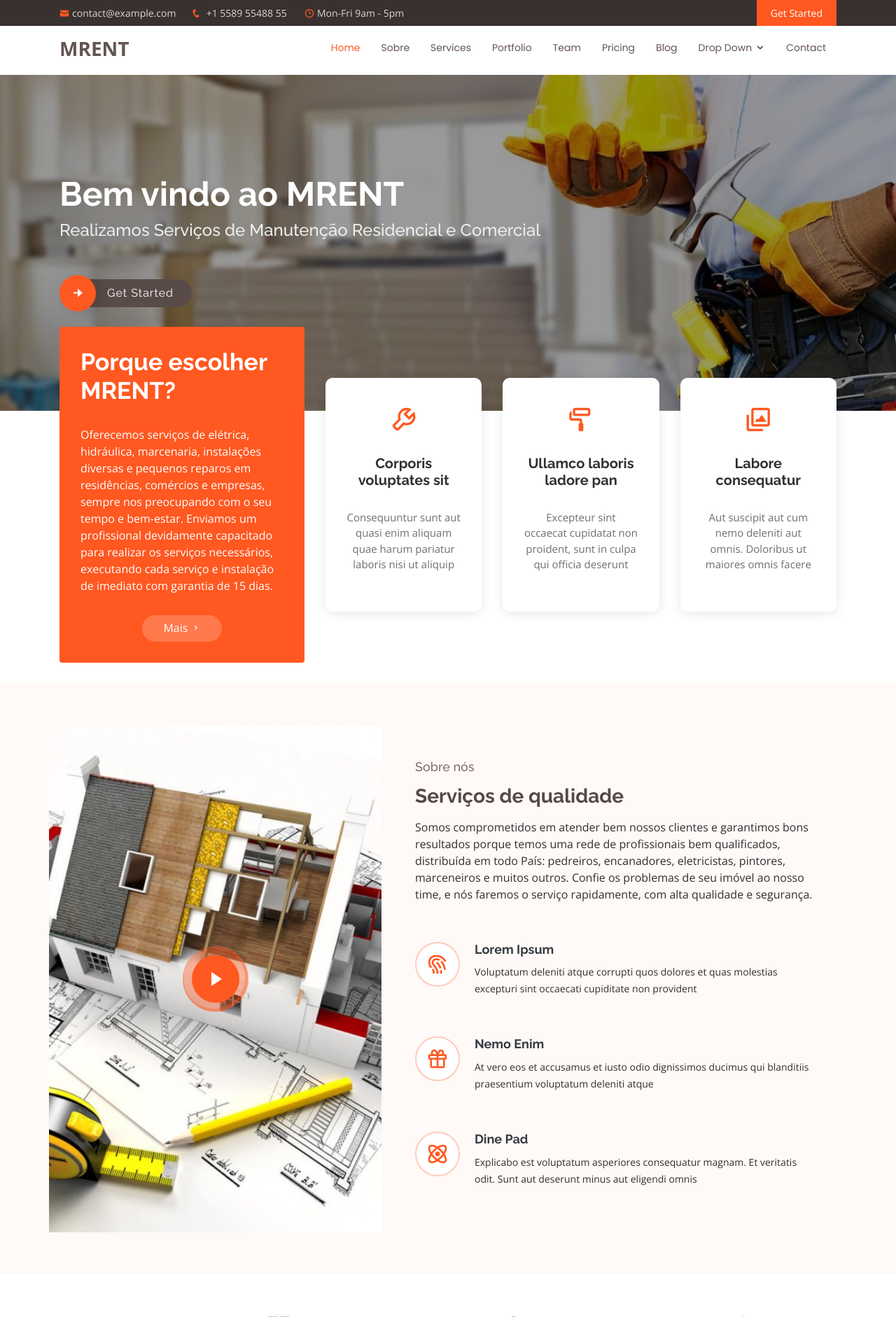
After one commit to assisprestes/mrent, a Django app: template projeto/mrent/assets/templates/servicos/index.html in a window 1280 px wide. The commit adds this page. Shown: the top 1882 px of the page at 70% size. Run offline with Django 3.2, Linux system fonts and the light colour scheme; the template is opened without the code that fills it, so the values that code supplies are empty; some libraries are stand-ins or nearby versions.

Commit message:
add index

```diff
--- a/projeto/mrent/apps/servicos/views.py
+++ b/projeto/mrent/apps/servicos/views.py
@@ -2,4 +2,4 @@
 
 def index(request):
 
-    return render(request,'index.html')
+    return render(request,'servicos/index.html')
--- a/projeto/mrent/assets/static/css/style.css
+++ b/projeto/mrent/assets/static/css/style.css
@@ -369,7 +369,7 @@
 #hero {
   width: 100%;
   height: 60vh;
-  background: url("../img/hero-bg.jpg") center center;
+  background: url("../img/hero-bg-1.jpg") center center;
   background-size: cover;
   position: relative;
   z-index: 1;
@@ -679,7 +679,7 @@
 }
 
 .about .video-box {
-  background: url("../img/about-img.jpg") center center no-repeat;
+  background: url("../img/home.jpg") center center no-repeat;
   background-size: cover;
   min-height: 500px;
 }
--- /dev/null
+++ b/projeto/mrent/assets/templates/base.html
@@ -0,0 +1,52 @@
+{% load static %}
+<!DOCTYPE html>
+<html lang="en">
+
+<head>
+  <meta charset="utf-8">
+  <meta content="width=device-width, initial-scale=1.0" name="viewport">
+
+  <title>MRENT</title>
+  <meta content="" name="descriptison">
+  <meta content="" name="keywords">
+
+  <!-- Favicons -->
+  <link href="{% static 'img/favicon.png' %}" rel="icon">
+  <link href="{% static 'img/apple-touch-icon.png' %}" rel="apple-touch-icon">
+
+  <!-- Google Fonts -->
+  <link href="https://fonts.googleapis.com/css?family=Open+Sans:300,300i,400,400i,600,600i,700,700i|Raleway:300,300i,400,400i,500,500i,600,600i,700,700i|Poppins:300,300i,400,400i,500,500i,600,600i,700,700i" rel="stylesheet">
+
+  <!-- Vendor CSS Files -->
+  <link href="{% static 'vendor/bootstrap/css/bootstrap.min.css' %}" rel="stylesheet">
+  <link href="{% static 'vendor/icofont/icofont.min.css' %}" rel="stylesheet">
+  <link href="{% static 'vendor/boxicons/css/boxicons.min.css' %}" rel="stylesheet">
+  <link href="{% static 'vendor/venobox/venobox.css' %}" rel="stylesheet">
+  <link href="{% static 'vendor/owl.carousel/assets/owl.carousel.min.css' %}" rel="stylesheet">
+  <link href="{% static 'vendor/aos/aos.css' %}" rel="stylesheet">
+
+  <!-- Template Main CSS File -->
+  <link href="{% static 'css/style.css' %}" rel="stylesheet">
+
+</head>
+
+<body>
+
+  {% block content %} {% endblock %}
+  <!-- Vendor JS Files -->
+  <script src="{% static 'vendor/jquery/jquery.min.js' %}"></script>
+  <script src="{% static 'vendor/bootstrap/js/bootstrap.bundle.min.js' %}"></script>
+  <script src="{% static 'vendor/jquery.easing/jquery.easing.min.js' %}"></script>
+  <script src="{% static 'vendor/php-email-form/validate.js' %}"></script>
+  <script src="{% static 'vendor/jquery-sticky/jquery.sticky.js' %}"></script>
+  <script src="{% static 'vendor/venobox/venobox.min.js' %}"></script>
+  <script src="{% static 'vendor/owl.carousel/owl.carousel.min.js' %}"></script>
+  <script src="{% static 'vendor/isotope-layout/isotope.pkgd.min.js' %}"></script>
+  <script src="{% static 'vendor/aos/aos.js' %}"></script>
+
+  <!-- Template Main JS File -->
+  <script src="{% static 'js/main.js' %}"></script>
+
+</body>
+
+</html>
--- /dev/null
+++ b/projeto/mrent/assets/templates/partials/footer.html
@@ -0,0 +1,74 @@
+{% load static %}
+  <!-- ======= Footer ======= -->
+  <footer id="footer">
+
+    <div class="footer-top">
+      <div class="container">
+        <div class="row">
+
+          <div class="col-lg-3 col-md-6 footer-contact">
+            <h3>Flexor</h3>
+            <p>
+              A108 Adam Street <br>
+              New York, NY 535022<br>
+              United States <br><br>
+              <strong>Phone:</strong> +1 5589 55488 55<br>
+              <strong>Email:</strong> info@example.com<br>
+            </p>
+          </div>
+
+          <div class="col-lg-2 col-md-6 footer-links">
+            <h4>Useful Links</h4>
+            <ul>
+              <li><i class="bx bx-chevron-right"></i> <a href="#">Home</a></li>
+              <li><i class="bx bx-chevron-right"></i> <a href="#">About us</a></li>
+              <li><i class="bx bx-chevron-right"></i> <a href="#">Services</a></li>
+              <li><i class="bx bx-chevron-right"></i> <a href="#">Terms of service</a></li>
+              <li><i class="bx bx-chevron-right"></i> <a href="#">Privacy policy</a></li>
+            </ul>
+          </div>
+
+          <div class="col-lg-3 col-md-6 footer-links">
+            <h4>Our Services</h4>
+            <ul>
+              <li><i class="bx bx-chevron-right"></i> <a href="#">Web Design</a></li>
+              <li><i class="bx bx-chevron-right"></i> <a href="#">Web Development</a></li>
+              <li><i class="bx bx-chevron-right"></i> <a href="#">Product Management</a></li>
+              <li><i class="bx bx-chevron-right"></i> <a href="#">Marketing</a></li>
+              <li><i class="bx bx-chevron-right"></i> <a href="#">Graphic Design</a></li>
+            </ul>
+          </div>
+
+          <div class="col-lg-4 col-md-6 footer-newsletter">
+            <h4>Join Our Newsletter</h4>
+            <p>Tamen quem nulla quae legam multos aute sint culpa legam noster magna</p>
+            <form action="" method="post">
+              <input type="email" name="email"><input type="submit" value="Subscribe">
+            </form>
+          </div>
+
+        </div>
+      </div>
+    </div>
+
+    <div class="container d-lg-flex py-4">
+
+      <div class="mr-lg-auto text-center text-lg-left">
+        <div class="copyright">
+          &copy; Copyright <strong><span>Flexor</span></strong>. All Rights Reserved
+        </div>
+        <div class="credits">
+          Designed by <a href="https://bootstrapmade.com/">BootstrapMade</a>
+        </div>
+      </div>
+      <div class="social-links text-center text-lg-right pt-3 pt-lg-0">
+        <a href="#" class="twitter"><i class="bx bxl-twitter"></i></a>
+        <a href="#" class="facebook"><i class="bx bxl-facebook"></i></a>
+        <a href="#" class="instagram"><i class="bx bxl-instagram"></i></a>
+        <a href="#" class="google-plus"><i class="bx bxl-skype"></i></a>
+        <a href="#" class="linkedin"><i class="bx bxl-linkedin"></i></a>
+      </div>
+    </div>
+  </footer><!-- End Footer -->
+
+  <a href="#" class="back-to-top"><i class="icofont-simple-up"></i></a>
--- a/projeto/mrent/assets/templates/index.html
+++ b/projeto/mrent/assets/templates/servicos/index.html
@@ -1,41 +1,6 @@
-<!DOCTYPE html>
-<html lang="en">
-
-<head>
-  <meta charset="utf-8">
-  <meta content="width=device-width, initial-scale=1.0" name="viewport">
-
-  <title>Flexor Bootstrap Template - Index</title>
-  <meta content="" name="descriptison">
-  <meta content="" name="keywords">
-
-  <!-- Favicons -->
-  <link href="{% static 'img/favicon.png' %}" rel="icon">
-  <link href="{% static 'img/apple-touch-icon.png' %}" rel="apple-touch-icon">
-
-  <!-- Google Fonts -->
-  <link href="https://fonts.googleapis.com/css?family=Open+Sans:300,300i,400,400i,600,600i,700,700i|Raleway:300,300i,400,400i,500,500i,600,600i,700,700i|Poppins:300,300i,400,400i,500,500i,600,600i,700,700i" rel="stylesheet">
-
-  <!-- Vendor CSS Files -->
-  <link href="{% static 'vendor/bootstrap/css/bootstrap.min.css' %}" rel="stylesheet">
-  <link href="{% static 'vendor/icofont/icofont.min.css' %}" rel="stylesheet">
-  <link href="{% static 'vendor/boxicons/css/boxicons.min.css' %}" rel="stylesheet">
-  <link href="{% static 'vendor/venobox/venobox.css' %}" rel="stylesheet">
-  <link href="{% static 'vendor/owl.carousel/assets/owl.carousel.min.css' %}" rel="stylesheet">
-  <link href="{% static 'vendor/aos/aos.css' %}" rel="stylesheet">
-
-  <!-- Template Main CSS File -->
-  <link href="{% static 'css/style.css' %}" rel="stylesheet">
-
-  <!-- =======================================================
-  * Template Name: Flexor - v2.2.0
-  * Template URL: https://bootstrapmade.com/flexor-free-multipurpose-bootstrap-template/
-  * Author: BootstrapMade.com
-  * License: https://bootstrapmade.com/license/
-  ======================================================== -->
-</head>
-
-<body>
+{% extends 'base.html' %}
+{% load static %}
+{% block content %}
 
   <!-- ======= Top Bar ======= -->
   <section id="topbar" class="d-none d-lg-block">
@@ -59,7 +24,7 @@
     <div class="container d-flex">
 
       <div class="logo mr-auto">
-        <h1 class="text-light"><a href="index.html"><span>Flexor</span></a></h1>
+        <h1 class="text-light"><a href="index.html"><span>MRENT</span></a></h1>
         <!-- Uncomment below if you prefer to use an image logo -->
         <!-- <a href="index.html"><img src="{% static 'img/logo.png" alt="" class="img-fluid"></a>-->
       </div>
@@ -67,7 +32,7 @@
       <nav class="nav-menu d-none d-lg-block">
         <ul>
           <li class="active"><a href="index.html">Home</a></li>
-          <li><a href="#about">About</a></li>
+          <li><a href="#about">Sobre</a></li>
           <li><a href="#services">Services</a></li>
           <li><a href="#portfolio">Portfolio</a></li>
           <li><a href="#team">Team</a></li>
@@ -101,8 +66,8 @@
   <!-- ======= Hero Section ======= -->
   <section id="hero" class="d-flex flex-column justify-content-center align-items-center">
     <div class="container" data-aos="fade-in">
-      <h1>Welcome to Flexor</h1>
-      <h2>We are team of talanted designers making websites with Bootstrap</h2>
+      <h1>Bem vindo ao MRENT</h1>
+      <h2>Realizamos Serviços de Manutenção Residencial e Comercial</h2>
       <div class="d-flex align-items-center">
         <i class="bx bxs-right-arrow-alt get-started-icon"></i>
         <a href="#about" class="btn-get-started scrollto">Get Started</a>
@@ -119,13 +84,13 @@
         <div class="row">
           <div class="col-xl-4 col-lg-5" data-aos="fade-up">
             <div class="content">
-              <h3>Why Choose Flexor for your company website?</h3>
+              <h3>Porque escolher MRENT?</h3>
               <p>
-                Lorem ipsum dolor sit amet, consectetur adipiscing elit, sed do eiusmod tempor incididunt ut labore et dolore magna aliqua.
-                Asperiores dolores sed et. Tenetur quia eos. Autem tempore quibusdam vel necessitatibus optio ad corporis.
+                Oferecemos serviços de elétrica, hidráulica, marcenaria, instalações diversas e pequenos reparos em residências, comércios e empresas, sempre nos preocupando com o seu tempo e bem-estar.
+                Enviamos um profissional devidamente capacitado para realizar os serviços necessários, executando cada serviço e instalação de imediato com garantia de 15 dias.
               </p>
               <div class="text-center">
-                <a href="#" class="more-btn">Learn More <i class="bx bx-chevron-right"></i></a>
+                <a href="#" class="more-btn">Mais <i class="bx bx-chevron-right"></i></a>
               </div>
             </div>
           </div>
@@ -134,14 +99,14 @@
               <div class="row">
                 <div class="col-xl-4 d-flex align-items-stretch" data-aos="fade-up" data-aos-delay="100">
                   <div class="icon-box mt-4 mt-xl-0">
-                    <i class="bx bx-receipt"></i>
+                    <i class="bx bx-wrench"></i>
                     <h4>Corporis voluptates sit</h4>
                     <p>Consequuntur sunt aut quasi enim aliquam quae harum pariatur laboris nisi ut aliquip</p>
                   </div>
                 </div>
                 <div class="col-xl-4 d-flex align-items-stretch" data-aos="fade-up" data-aos-delay="200">
                   <div class="icon-box mt-4 mt-xl-0">
-                    <i class="bx bx-cube-alt"></i>
+                    <i class="bx bx-paint-roll"></i>
                     <h4>Ullamco laboris ladore pan</h4>
                     <p>Excepteur sint occaecat cupidatat non proident, sunt in culpa qui officia deserunt</p>
                   </div>
@@ -171,9 +136,9 @@
           </div>
 
           <div class="col-xl-7 col-lg-6 icon-boxes d-flex flex-column align-items-stretch justify-content-center py-5 px-lg-5">
-            <h4 data-aos="fade-up">About us</h4>
-            <h3 data-aos="fade-up">Enim quis est voluptatibus aliquid consequatur fugiat</h3>
-            <p data-aos="fade-up">Esse voluptas cumque vel exercitationem. Reiciendis est hic accusamus. Non ipsam et sed minima temporibus laudantium. Soluta voluptate sed facere corporis dolores excepturi. Libero laboriosam sint et id nulla tenetur. Suscipit aut voluptate.</p>
+            <h4 data-aos="fade-up">Sobre nós</h4>
+            <h3 data-aos="fade-up">Serviços de qualidade</h3>
+            <p data-aos="fade-up">Somos comprometidos em atender bem nossos clientes e garantimos bons resultados porque temos uma rede de profissionais bem qualificados, distribuída em todo País: pedreiros, encanadores, eletricistas, pintores, marceneiros e muitos outros. Confie os problemas de seu imóvel ao nosso time, e nós faremos o serviço rapidamente, com alta qualidade e segurança.</p>
 
             <div class="icon-box" data-aos="fade-up">
               <div class="icon"><i class="bx bx-fingerprint"></i></div>
@@ -222,51 +187,51 @@
       <div class="container">
 
         <div class="section-title" data-aos="fade-up">
-          <h2>Services</h2>
-          <p>Magnam dolores commodi suscipit. Necessitatibus eius consequatur ex aliquid fuga eum quidem. Sit sint consectetur velit. Quisquam quos quisquam cupiditate. Et nemo qui impedit suscipit alias ea. Quia fugiat sit in iste officiis commodi quidem hic quas.</p>
+          <h2>Serviços</h2>
+          <p>Contamos com uma grande gama de profissionais prontos a resolver seus problemas.</p>
         </div>
 
         <div class="row">
           <div class="col-lg-4 col-md-6" data-aos="fade-up">
             <div class="icon-box">
-              <div class="icon"><i class="icofont-computer"></i></div>
-              <h4 class="title"><a href="">Lorem Ipsum</a></h4>
-              <p class="description">Voluptatum deleniti atque corrupti quos dolores et quas molestias excepturi sint occaecati cupiditate non provident</p>
+              <div class="icon"><i class="icofont-tools-alt-2"></i></div>
+              <h4 class="title"><a href="">Eletricista</a></h4>
+              <p class="description">Oferecemos serviços de manutenções e instalações  elétricas em geral</p>
             </div>
           </div>
           <div class="col-lg-4 col-md-6" data-aos="fade-up" data-aos-delay="100">
             <div class="icon-box">
-              <div class="icon"><i class="icofont-chart-bar-graph"></i></div>
-              <h4 class="title"><a href="">Dolor Sitema</a></h4>
-              <p class="description">Minim veniam, quis nostrud exercitation ullamco laboris nisi ut aliquip ex ea commodo consequat tarad limino ata</p>
+              <div class="icon"><i class="icofont-safety-hat"></i></div>
+              <h4 class="title"><a href="">Encanador</a></h4>
+              <p class="description">Serviços hidráulicos em geral, reparos de vazamentos, desimtupimentos, troca de torneiras, vasos sanitários</p>
             </div>
           </div>
           <div class="col-lg-4 col-md-6" data-aos="fade-up" data-aos-delay="200">
             <div class="icon-box">
-              <div class="icon"><i class="icofont-earth"></i></div>
-              <h4 class="title"><a href="">Sed ut perspiciatis</a></h4>
-              <p class="description">Duis aute irure dolor in reprehenderit in voluptate velit esse cillum dolore eu fugiat nulla pariatur</p>
+              <div class="icon"><i class="icofont-drill"></i></div>
+              <h4 class="title"><a href="">Ar Condicionado</a></h4>
+              <p class="description">Instalação de aparelhos de ar condicionado, manutenção, limpeza, regulagem, contrato para empresas e prédios.</p>
             </div>
           </div>
           <div class="col-lg-4 col-md-6" data-aos="fade-up" data-aos-delay="300">
             <div class="icon-box">
-              <div class="icon"><i class="icofont-image"></i></div>
-              <h4 class="title"><a href="">Magni Dolores</a></h4>
-              <p class="description">Excepteur sint occaecat cupidatat non proident, sunt in culpa qui officia deserunt mollit anim id est laborum</p>
+              <div class="icon"><i class="icofont-trowel"></i></div>
+              <h4 class="title"><a href="">Manutenções e Reformas</a></h4>
+              <p class="description">Retoques de alvenaria, piso, azulejos, papel de parede, corrimão, olho mágico, portas e janelas</p>
             </div>
           </div>
           <div class="col-lg-4 col-md-6" data-aos="fade-up" data-aos-delay="400">
             <div class="icon-box">
-              <div class="icon"><i class="icofont-settings"></i></div>
-              <h4 class="title"><a href="">Nemo Enim</a></h4>
-              <p class="description">At vero eos et accusamus et iusto odio dignissimos ducimus qui blanditiis praesentium voluptatum deleniti atque</p>
+              <div class="icon"><i class="icofont-ui-theme"></i></div>
+              <h4 class="title"><a href="">Pintura e Dry Wall</a></h4>
+              <p class="description">Serviços de pinturas em casas, apartamentos e prédios, montagem de drywall, manutenção e projeto.</p>
             </div>
           </div>
           <div class="col-lg-4 col-md-6" data-aos="fade-up" data-aos-delay="500">
             <div class="icon-box">
-              <div class="icon"><i class="icofont-tasks-alt"></i></div>
-              <h4 class="title"><a href="">Eiusmod Tempor</a></h4>
-              <p class="description">Et harum quidem rerum facilis est et expedita distinctio. Nam libero tempore, cum soluta nobis est eligendi</p>
+              <div class="icon"><i class="icofont-wrench"></i></div>
+              <h4 class="title"><a href="">Instalações em Geral</a></h4>
+              <p class="description">Instalação de exaustores, varais, roteadores, repetidores e cabeamento de internet, ventiladores de teto e outros equipamentos residênciais</p>
             </div>
           </div>
         </div>
@@ -811,98 +776,5 @@
 
   </main><!-- End #main -->
 
-  <!-- ======= Footer ======= -->
-  <footer id="footer">
-
-    <div class="footer-top">
-      <div class="container">
-        <div class="row">
-
-          <div class="col-lg-3 col-md-6 footer-contact">
-            <h3>Flexor</h3>
-            <p>
-              A108 Adam Street <br>
-              New York, NY 535022<br>
-              United States <br><br>
-              <strong>Phone:</strong> +1 5589 55488 55<br>
-              <strong>Email:</strong> info@example.com<br>
-            </p>
-          </div>
-
-          <div class="col-lg-2 col-md-6 footer-links">
-            <h4>Useful Links</h4>
-            <ul>
-              <li><i class="bx bx-chevron-right"></i> <a href="#">Home</a></li>
-              <li><i class="bx bx-chevron-right"></i> <a href="#">About us</a></li>
-              <li><i class="bx bx-chevron-right"></i> <a href="#">Services</a></li>
-              <li><i class="bx bx-chevron-right"></i> <a href="#">Terms of service</a></li>
-              <li><i class="bx bx-chevron-right"></i> <a href="#">Privacy policy</a></li>
-            </ul>
-          </div>
-
-          <div class="col-lg-3 col-md-6 footer-links">
-            <h4>Our Services</h4>
-            <ul>
-              <li><i class="bx bx-chevron-right"></i> <a href="#">Web Design</a></li>
-              <li><i class="bx bx-chevron-right"></i> <a href="#">Web Development</a></li>
-              <li><i class="bx bx-chevron-right"></i> <a href="#">Product Management</a></li>
-              <li><i class="bx bx-chevron-right"></i> <a href="#">Marketing</a></li>
-              <li><i class="bx bx-chevron-right"></i> <a href="#">Graphic Design</a></li>
-            </ul>
-          </div>
-
-          <div class="col-lg-4 col-md-6 footer-newsletter">
-            <h4>Join Our Newsletter</h4>
-            <p>Tamen quem nulla quae legam multos aute sint culpa legam noster magna</p>
-            <form action="" method="post">
-              <input type="email" name="email"><input type="submit" value="Subscribe">
-            </form>
-          </div>
-
-        </div>
-      </div>
-    </div>
-
-    <div class="container d-lg-flex py-4">
-
-      <div class="mr-lg-auto text-center text-lg-left">
-        <div class="copyright">
-          &copy; Copyright <strong><span>Flexor</span></strong>. All Rights Reserved
-        </div>
-        <div class="credits">
-          <!-- All the links in the footer should remain intact. -->
-          <!-- You can delete the links only if you purchased the pro version. -->
-          <!-- Licensing information: https://bootstrapmade.com/license/ -->
-          <!-- Purchase the pro version with working PHP/AJAX contact form: https://bootstrapmade.com/flexor-free-multipurpose-bootstrap-template/ -->
-          Designed by <a href="https://bootstrapmade.com/">BootstrapMade</a>
-        </div>
-      </div>
-      <div class="social-links text-center text-lg-right pt-3 pt-lg-0">
-        <a href="#" class="twitter"><i class="bx bxl-twitter"></i></a>
-        <a href="#" class="facebook"><i class="bx bxl-facebook"></i></a>
-        <a href="#" class="instagram"><i class="bx bxl-instagram"></i></a>
-        <a href="#" class="google-plus"><i class="bx bxl-skype"></i></a>
-        <a href="#" class="linkedin"><i class="bx bxl-linkedin"></i></a>
-      </div>
-    </div>
-  </footer><!-- End Footer -->
-
-  <a href="#" class="back-to-top"><i class="icofont-simple-up"></i></a>
-
-  <!-- Vendor JS Files -->
-  <script src="{% static 'vendor/jquery/jquery.min.js' %}"></script>
-  <script src="{% static 'vendor/bootstrap/js/bootstrap.bundle.min.js' %}"></script>
-  <script src="{% static 'vendor/jquery.easing/jquery.easing.min.js' %}"></script>
-  <script src="{% static 'vendor/php-email-form/validate.js' %}"></script>
-  <script src="{% static 'vendor/jquery-sticky/jquery.sticky.js' %}"></script>
-  <script src="{% static 'vendor/venobox/venobox.min.js' %}"></script>
-  <script src="{% static 'vendor/owl.carousel/owl.carousel.min.js' %}"></script>
-  <script src="{% static 'vendor/isotope-layout/isotope.pkgd.min.js' %}"></script>
-  <script src="{% static 'vendor/aos/aos.js' %}"></script>
-
-  <!-- Template Main JS File -->
-  <script src="{% static 'js/main.js' %}"></script>
-
-</body>
-
-</html>
+    {% include 'partials/footer.html' %}
+{% endblock %}
```
Also changed, not shown: projeto/mrent/assets/static/img/hero-bg-1.jpg (added), projeto/mrent/assets/static/img/home.jpg (added).
